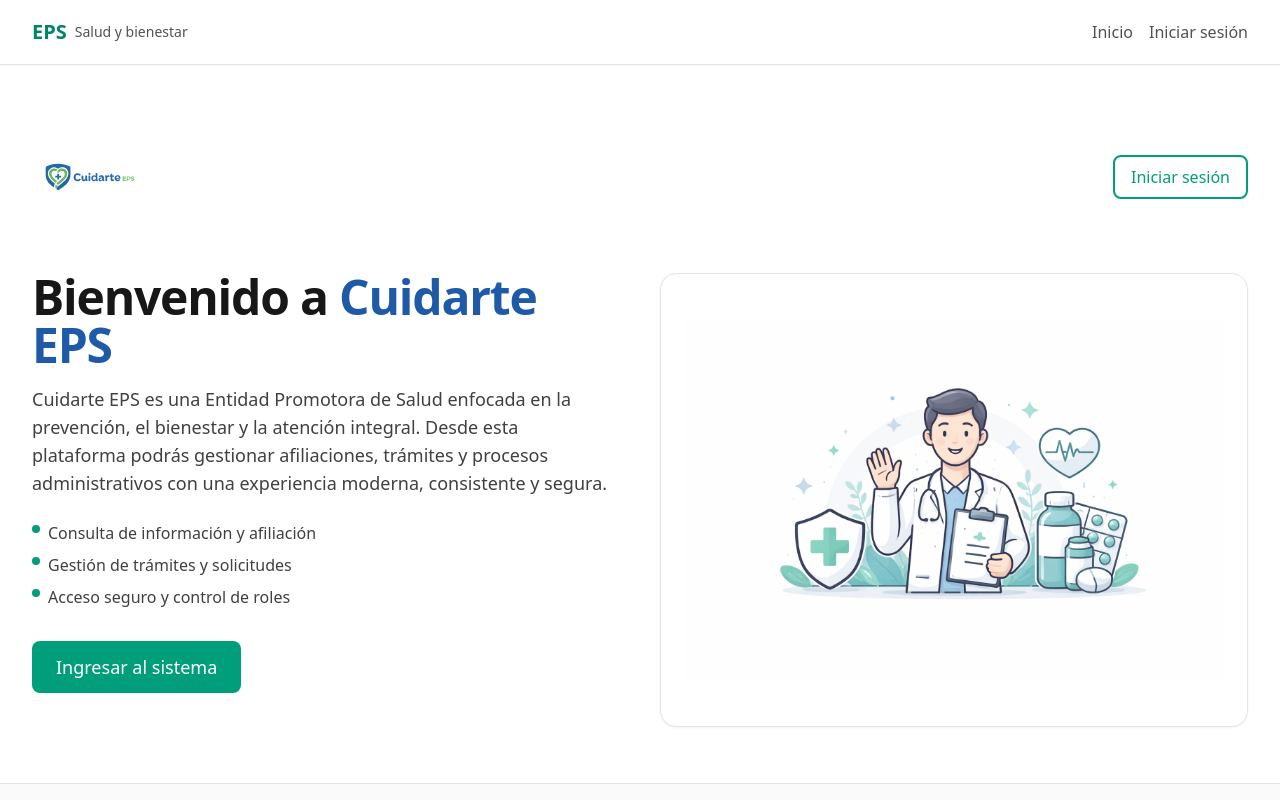
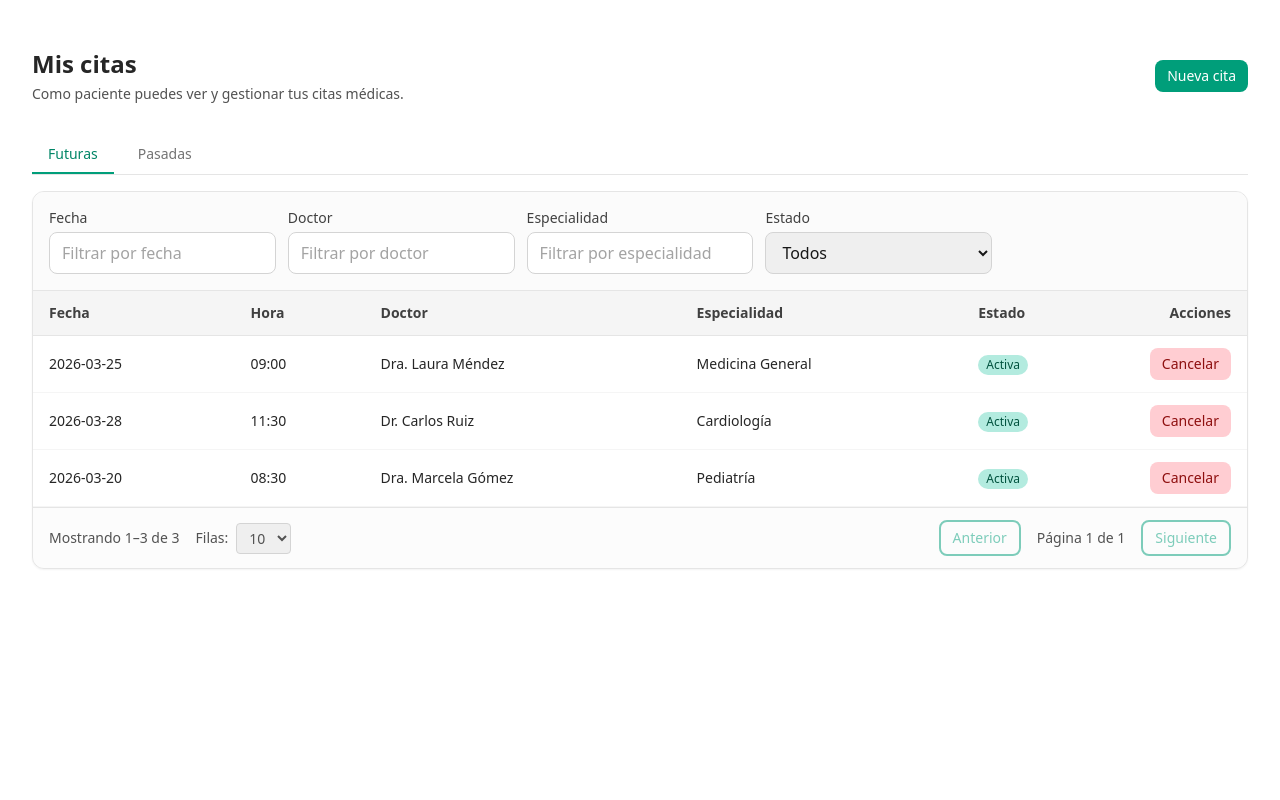
Before and after one commit to maestria-proyecto-eps/frontend-eps, a React (Vite) app: page /patient/appointments in a window 1280 px wide. Before the commit this address led to /. Shown: the top 800 px of the page. Built offline with nearby package versions, Linux system fonts and the light colour scheme.

Commit message:
feat(App): add patient appointments and usuarios routes, refactor doctor route

```diff
--- a/src/App.jsx
+++ b/src/App.jsx
@@ -7,11 +7,12 @@ import Login from "./pages/auth/Login";
 import Home from "./pages/Home";
 import Components from "./pages/Components";
 import Usuarios from "./pages/Usuarios/usuarios";
-import DoctorExample from "./pages/doctor/DoctorExample"
-import DoctorLayout from "./pages/doctor/DoctorLayout"
+import DoctorExample from "./pages/doctor/DoctorExample";
+import DoctorLayout from "./pages/doctor/DoctorLayout";
 import NewPatient from "./pages/receptionist/newpatient";
+import Appointments from "./pages/patient/Appointments";
 import { ROUTES } from "./constants";
-import AuthenticatedLayout from "./components/layout/authenticated/AuthenticatedLayout"
+import AuthenticatedLayout from "./components/layout/authenticated/AuthenticatedLayout";
 export default function App() {
   return (
     <AuthProvider>
@@ -21,6 +22,8 @@ export default function App() {
           {/* RUTAS PÚBLICAS */}
           <Route path="/" element={<Home />} />
           <Route path="/components" element={<Components />} />
+          {/* Página temporal pública para paciente */}
+          <Route path="/patient/appointments" element={<Appointments />} />
           {/* LOGIN */}
           <Route path="/login" element={<Login />} />
 
@@ -73,10 +76,12 @@ export default function App() {
             path="/patient"
             element={
               <ProtectedRoute allowRoles={["Paciente"]}>
-                <DoctorExample />
+                <AuthenticatedLayout />
               </ProtectedRoute>
             }
-          />
+          >
+            <Route path="appointments" element={<Appointments />} />
+          </Route>
 
           {/* Cualquier otra ruta → redirigir al home */}
           <Route path="*" element={<Navigate to={ROUTES.HOME} replace />} />
--- /dev/null
+++ b/src/pages/patient/Appointments.jsx
@@ -0,0 +1,214 @@
+import React from 'react';
+import { Link } from 'react-router-dom';
+import { PageContainer } from '../../components/layout';
+import { DataTable, Badge, Button } from '../../components/ui';
+
+// Datos quemados de citas para diseño de UI
+const CITAS_MOCK = [
+  {
+    id_cita: 1,
+    fecha: '2026-03-25',
+    hora_inicio: '09:00',
+    doctor_nombre: 'Dra. Laura Méndez',
+    especialidad: 'Medicina General',
+    estado: 'Activa',
+  },
+  {
+    id_cita: 2,
+    fecha: '2026-03-28',
+    hora_inicio: '11:30',
+    doctor_nombre: 'Dr. Carlos Ruiz',
+    especialidad: 'Cardiología',
+    estado: 'Activa',
+  },
+  {
+    id_cita: 3,
+    fecha: '2026-02-10',
+    hora_inicio: '15:00',
+    doctor_nombre: 'Dra. Ana López',
+    especialidad: 'Dermatología',
+    estado: 'Atendida',
+  },
+  {
+    id_cita: 4,
+    fecha: '2026-02-15',
+    hora_inicio: '10:15',
+    doctor_nombre: 'Dr. Juan Pérez',
+    especialidad: 'Odontología',
+    estado: 'Cancelada',
+  },
+  {
+    id_cita: 5,
+    fecha: '2026-03-20',
+    hora_inicio: '08:30',
+    doctor_nombre: 'Dra. Marcela Gómez',
+    especialidad: 'Pediatría',
+    estado: 'Activa',
+  },
+];
+
+const ESTADOS_CITA = [
+  { value: 'Activa', label: 'Activa' },
+  { value: 'Cancelada', label: 'Cancelada' },
+  { value: 'Atendida', label: 'Atendida' },
+];
+
+const COLUMNAS_CITAS = [
+  { key: 'fecha', label: 'Fecha', filterable: true },
+  { key: 'hora_inicio', label: 'Hora', filterable: false },
+  { key: 'doctor_nombre', label: 'Doctor', filterable: true },
+  { key: 'especialidad', label: 'Especialidad', filterable: true },
+  {
+    key: 'estado',
+    label: 'Estado',
+    filterable: true,
+    filterType: 'select',
+    filterOptions: ESTADOS_CITA.map((e) => ({ value: e.value, label: e.label })),
+    render: (valor) => {
+      const variant =
+        valor === 'Activa'
+          ? 'success'
+          : valor === 'Cancelada'
+          ? 'danger'
+          : 'neutral';
+      return (
+        <Badge variant={variant} size="sm">
+          {valor}
+        </Badge>
+      );
+    },
+  },
+];
+
+export default function Appointments() {
+  const [tab, setTab] = React.useState('futuras'); // 'futuras' | 'pasadas'
+  const [filters, setFilters] = React.useState({});
+  const [page, setPage] = React.useState(1);
+  const [pageSize, setPageSize] = React.useState(10);
+
+  const hoy = React.useMemo(() => {
+    const d = new Date();
+    d.setHours(0, 0, 0, 0);
+    return d;
+  }, []);
+
+  const citasFiltradasPorTab = React.useMemo(() => {
+    return CITAS_MOCK.filter((cita) => {
+      const fechaCita = new Date(cita.fecha);
+      fechaCita.setHours(0, 0, 0, 0);
+      if (tab === 'futuras') {
+        return fechaCita >= hoy;
+      }
+      return fechaCita < hoy;
+    });
+  }, [tab, hoy]);
+
+  const citasFiltradas = React.useMemo(() => {
+    return citasFiltradasPorTab.filter((row) => {
+      return Object.entries(filters).every(([key, val]) => {
+        if (val == null || String(val).trim() === '') return true;
+        const value = String(val).trim().toLowerCase();
+        const cell = row[key];
+        if (key === 'estado') {
+          return String(cell) === String(val);
+        }
+        return String(cell ?? '').toLowerCase().includes(value);
+      });
+    });
+  }, [citasFiltradasPorTab, filters]);
+
+  const total = citasFiltradas.length;
+  const dataPage = React.useMemo(
+    () => citasFiltradas.slice((page - 1) * pageSize, page * pageSize),
+    [citasFiltradas, page, pageSize]
+  );
+
+  const handleFiltersChange = (nextFilters) => {
+    setFilters(nextFilters);
+    setPage(1);
+  };
+
+  const renderRowActions = (row) => {
+    const fechaCita = new Date(row.fecha);
+    fechaCita.setHours(0, 0, 0, 0);
+    const esFutura = fechaCita >= hoy;
+    const puedeCancelar = tab === 'futuras' && esFutura && row.estado === 'Activa';
+    if (!puedeCancelar) return null;
+    return (
+      <Button variant="deactivate" size="sm">
+        Cancelar
+      </Button>
+    );
+  };
+
+  return (
+    <PageContainer>
+      <div className="mb-8 flex flex-col gap-4 md:flex-row md:items-center md:justify-between">
+        <div>
+          <h1 className="text-2xl font-bold text-neutral-800">Mis citas</h1>
+          <p className="text-neutral-600 text-sm mt-1">
+            Como paciente puedes ver y gestionar tus citas médicas.
+          </p>
+        </div>
+        <Link to="/patient/appointments/new">
+          <Button variant="primary" size="sm">
+            Nueva cita
+          </Button>
+        </Link>
+      </div>
+
+      <div className="mb-4 flex gap-2 border-b border-neutral-200">
+        <button
+          type="button"
+          onClick={() => {
+            setTab('futuras');
+            setPage(1);
+          }}
+          className={`px-4 py-2 text-sm font-medium border-b-2 ${
+            tab === 'futuras'
+              ? 'border-primary-500 text-primary-600'
+              : 'border-transparent text-neutral-500 hover:text-neutral-800 hover:border-neutral-300'
+          }`}
+        >
+          Futuras
+        </button>
+        <button
+          type="button"
+          onClick={() => {
+            setTab('pasadas');
+            setPage(1);
+          }}
+          className={`px-4 py-2 text-sm font-medium border-b-2 ${
+            tab === 'pasadas'
+              ? 'border-primary-500 text-primary-600'
+              : 'border-transparent text-neutral-500 hover:text-neutral-800 hover:border-neutral-300'
+          }`}
+        >
+          Pasadas
+        </button>
+      </div>
+
+      <DataTable
+        columns={COLUMNAS_CITAS}
+        data={dataPage}
+        filters={filters}
+        onFiltersChange={handleFiltersChange}
+        loading={false}
+        pagination={{
+          page,
+          pageSize,
+          total,
+          pageSizeOptions: [5, 10, 30],
+          onPageChange: setPage,
+          onPageSizeChange: (size) => {
+            setPageSize(size);
+            setPage(1);
+          },
+        }}
+        renderRowActions={renderRowActions}
+        keyExtractor={(row) => row.id_cita}
+        emptyMessage="No tienes citas en esta pestaña o con estos filtros."
+      />
+    </PageContainer>
+  );
+}
```
